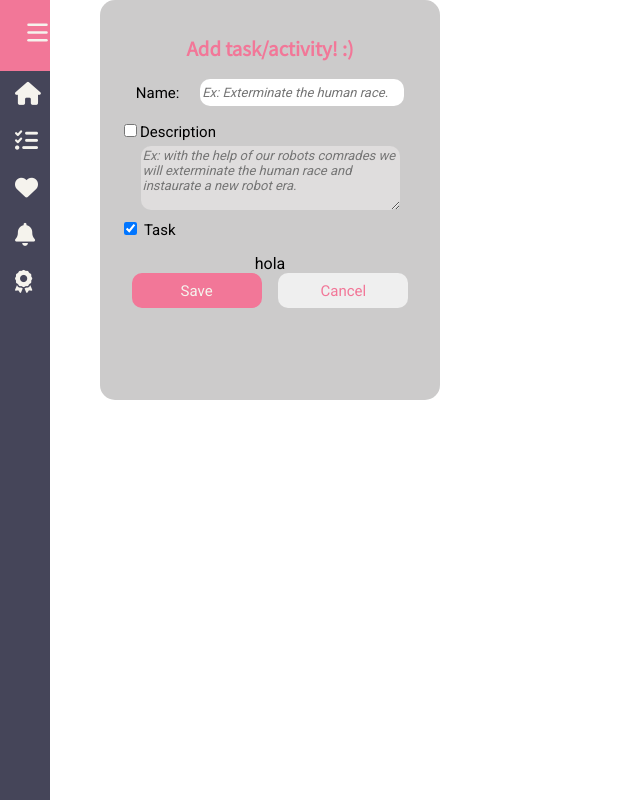
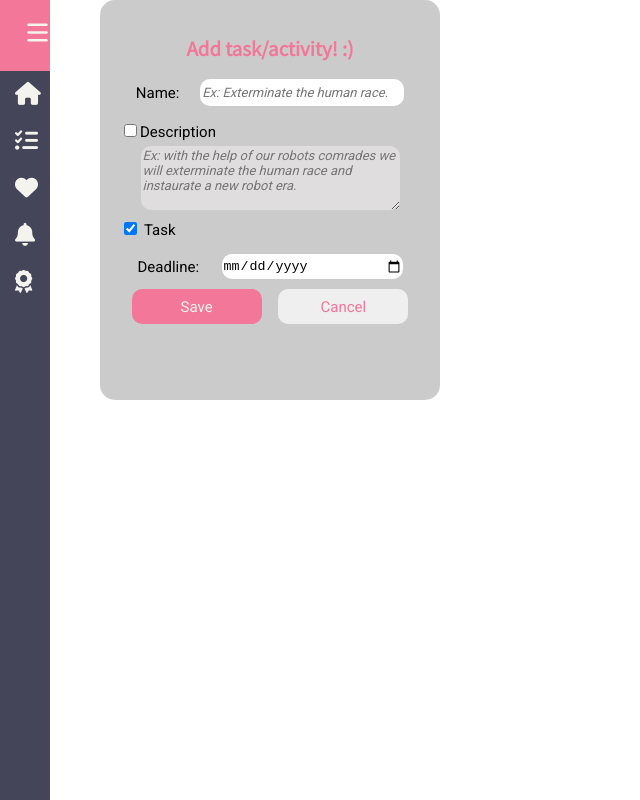
Before and after one commit to valtdv/TaskyChan, a React (Create React App) app: page / in a window 1280 px wide. Both pictures are taken after a click on the checkbox 130 px from the left and 228 px from the top of the page. Shown: the whole page, without its empty margins (0-640 px from the left). Built offline with nearby package versions, Linux system fonts and the light colour scheme.

Commit message:
adding input date

```diff
--- a/src/views/components/AddForm/AddForm.css
+++ b/src/views/components/AddForm/AddForm.css
@@ -45,15 +45,12 @@ input[type="text"]{
   height: 25px;
 }
 
-input[type="time"] {
+input[type="time"], input[type="date"] {
   width: 180px;
   height: 25px;
 }
 
-input[type="text"],
-input[type="submit"],
-input[type="button"],
-input[type="time"],
+input,
 textarea {
   border: none;
   border-radius: 10px;
--- a/src/views/components/AddForm/AddForm.js
+++ b/src/views/components/AddForm/AddForm.js
@@ -20,23 +20,23 @@ class AddForm extends React.Component {
     let labelTask = document.getElementById("labelTask");
     let labelAct = document.getElementById("labelAct");
     let typeTask = document.getElementById("TypeTask");
-    let typeAct = document.getElementById('TypeAct')
+    let typeAct = document.getElementById("TypeAct");
 
     if (checkTask.checked === true) {
       checkAct.style.display = "none";
       labelAct.style.display = "none";
-      typeTask.style.display = 'initial';
+      typeTask.style.display = "initial";
     } else if (checkAct.checked === true) {
       checkTask.style.display = "none";
       labelTask.style.display = "none";
-      typeAct.style.display = 'initial';
+      typeAct.style.display = "initial";
     } else {
       checkTask.style.display = "initial";
       labelTask.style.display = "initial";
       checkAct.style.display = "initial";
       labelAct.style.display = "initial";
-      typeAct.style.display = 'none';
-      typeTask.style.display = 'none';
+      typeAct.style.display = "none";
+      typeTask.style.display = "none";
     }
   }
 
@@ -112,7 +112,14 @@ const TypeAct = () => {
 };
 
 const TypeTask = () => {
-  return <div className='TypeTask' id="TypeTask">hola</div>
-}
+  return (
+    <div className="TypeTask" id="TypeTask">
+      <div className='labelInput'>
+        <label>Deadline:</label>
+        <input type="date"></input>
+      </div>
+    </div>
+  );
+};
 
 export default AddForm;
```
